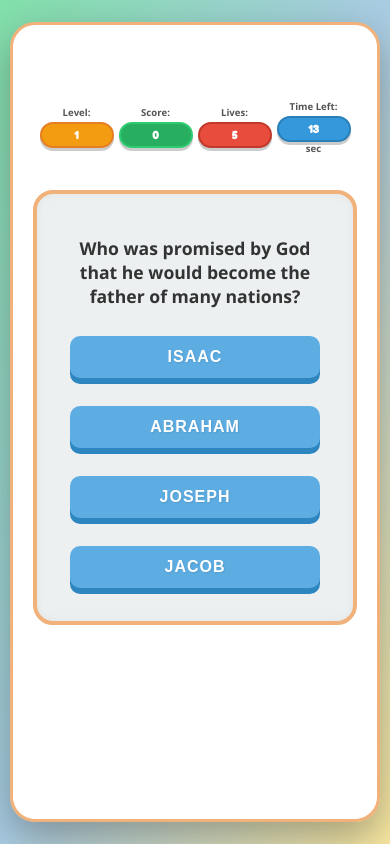
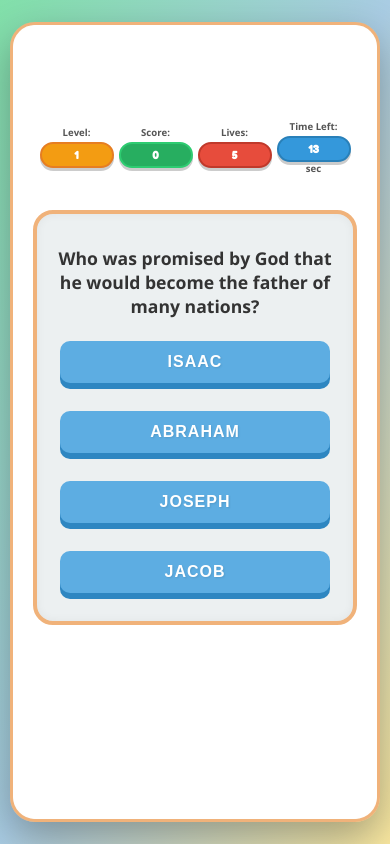
Before and after one commit to AlbertMensah/Biblequizapp, a plain HTML site: page index.html in a window 390 px wide. Both pictures are taken after a click on the button "NORMAL". Drawn offline with nearby package versions, Linux system fonts and the light colour scheme.

Commit message:
Update style.css

```diff
--- a/style.css
+++ b/style.css
@@ -115,29 +115,34 @@ h1 {
     border: 4px solid #F0B27A; /* Bold border */
     border-radius: 20px; /* More rounded */
     padding: 25px;
-    margin-bottom: 30px;
     min-height: 160px;
-    display: flex;
+    display: flex; /* Use flexbox for better internal content management */
     flex-direction: column;
-    justify-content: center;
+    justify-content: center; /* Center content vertically */
     align-items: center;
     width: 100%;
     box-sizing: border-box;
     box-shadow: inset 0 0 10px rgba(0,0,0,0.05); /* Subtle inner shadow */
+    position: relative; /* Ensure it's a positioning context for children if needed */
+    height: auto; /* Allow height to adjust based on content */
+    margin-bottom: 20px; /* Slightly reduce margin as the message is now inside or immediately after */
 }
 
 #question-text {
     font-size: 1.6em; /* Slightly larger question text */
     font-weight: bold;
     color: #333;
-    margin-bottom: 25px;
+    margin-bottom: 25px; /* Keep consistent spacing below question */
+    text-align: center; /* Ensure text is centered within its available space */
+    width: 100%; /* Make sure it takes full width */
 }
 
 .options-grid {
     display: grid;
     grid-template-columns: 1fr 1fr;
     gap: 18px; /* Slightly larger gap for options */
-    width: 100%;
+    width: 100%; /* Ensure it takes full width of parent */
+    padding-bottom: 10px; /* Add a little internal padding if options touch bottom */
 }
 
 .option-btn {
@@ -173,6 +178,9 @@ h1 {
     margin-top: 25px;
     min-height: 35px;
     color: #666; /* Keep text readable */
+    width: 100%; /* Ensure it takes full width */
+    text-align: center; /* Center the message */
+    box-sizing: border-box; /* Include padding/border in width */
 }
 
 /* General Buttons (Start, Next, Quit, Play Again) */
@@ -300,6 +308,12 @@ button:active {
         margin-top: 3px;
     }
 
+    .question-box {
+        padding: 20px; /* Adjust padding for smaller screens */
+        min-height: 140px; /* Slightly reduce min-height */
+        margin-bottom: 15px; /* Adjust margin */
+    }
+
     #question-text {
         font-size: 1.3em;
         margin-bottom: 20px;
@@ -308,6 +322,7 @@ button:active {
     .options-grid {
         grid-template-columns: 1fr; /* Single column on smaller screens */
         gap: 12px;
+        padding-bottom: 5px; /* Adjust padding */
     }
 
     .option-btn {
@@ -323,7 +338,7 @@ button:active {
         border-radius: 8px;
     }
 
-    #question-box {
+    #question-box { /* This ID selector was missing padding in the original code, now included */
         min-height: 140px;
         padding: 20px;
     }
@@ -362,8 +377,15 @@ button:active {
         padding: 5px 10px;
     }
 
+    .question-box {
+        padding: 15px;
+        min-height: 120px; /* Further reduce min-height */
+        margin-bottom: 10px;
+    }
+
     #question-text {
         font-size: 1.1em;
+        margin-bottom: 15px;
     }
 
     .option-btn {
```
